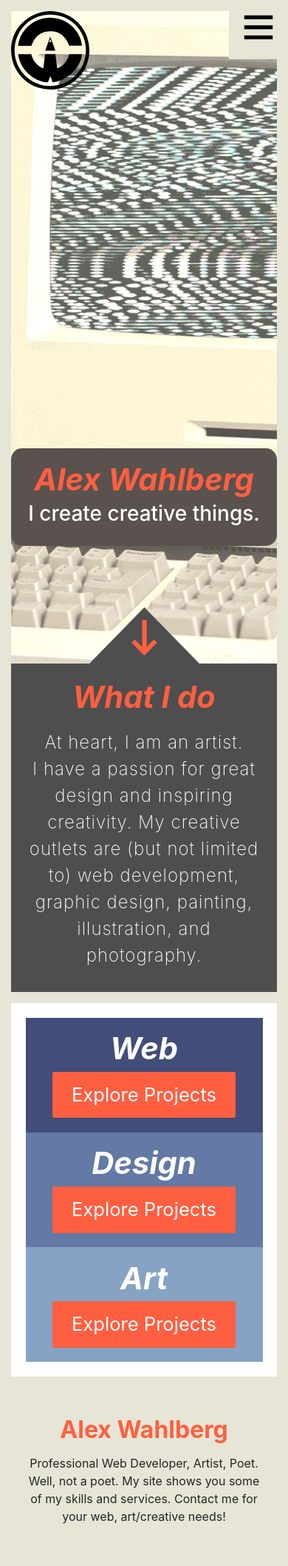
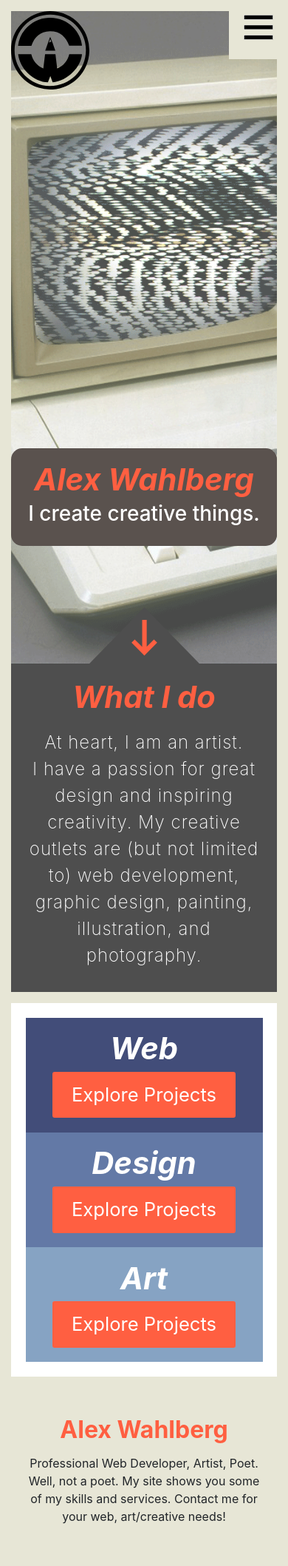
Before and after one commit to ajwahlb/alexwahlberg, a Jekyll site: the page built from index.html, in a window 390 px wide. Shown: the whole page at 74% size. Built offline with Jekyll 4.4.1, drawn with Linux system fonts in a browser that asks for light colours; nearby versions of some CDN libraries; some web fonts are replaced.

Commit message:
mobile images

```diff
--- a/css/main.css
+++ b/css/main.css
@@ -64,15 +64,6 @@ body{
     position: relative;
     overflow: hidden;
     display: block;
-}
-.feature-art{
-    background-image: url(/images/feature-art.jpg);
-}
-.feature-design{
-    background-image: url(/images/feature-design.jpg);
-}
-.feature-web{
-    background-image: url(/images/web-dev-2.gif);
 }
 svg#arrow{
     width: 149px;
@@ -347,7 +338,27 @@ footer{
     padding: 10vw 2vw;
     text-align: center;
 }
+@@media (min-width:768) {
+  .feature-art{
+      background-image: url(/images/feature-art.jpg);
+  }
+  .feature-design{
+      background-image: url(/images/feature-design.jpg);
+  }
+  .feature-web{
+      background-image: url(/images/web-dev-2.gif);
+  }
+}
 @media(max-width: 767px) and (min-width: 1px){
+  .feature-art{
+      background-image: url(/images/feature-art-m.jpg);
+  }
+  .feature-design{
+      background-image: url(/images/feature-design-m.jpg);
+  }
+  .feature-web{
+      background-image: url(/images/web-dev-m.gif);
+  }
   .project-bg{
     padding: 16vw 8vw;
   }
```
Also changed, not shown: images/feature-art-m.jpg (added), images/feature-design-m.jpg (added), images/web-dev-m.gif (added).
